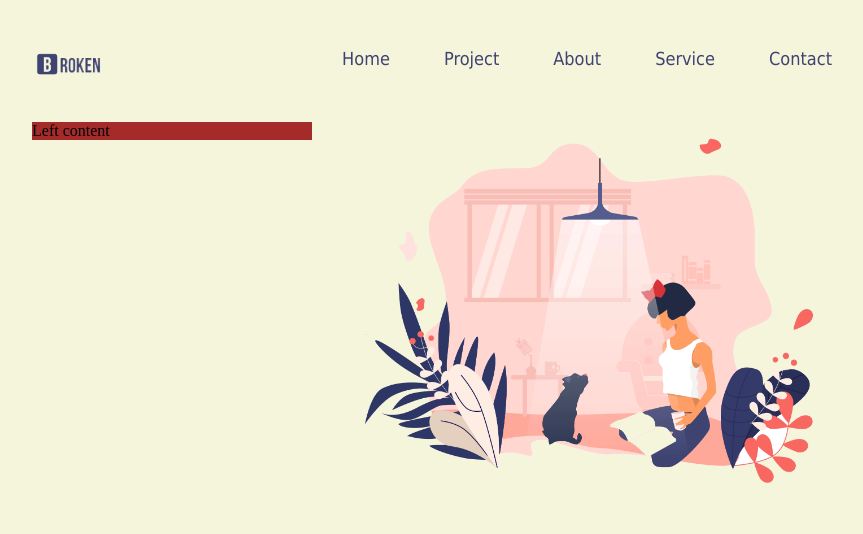
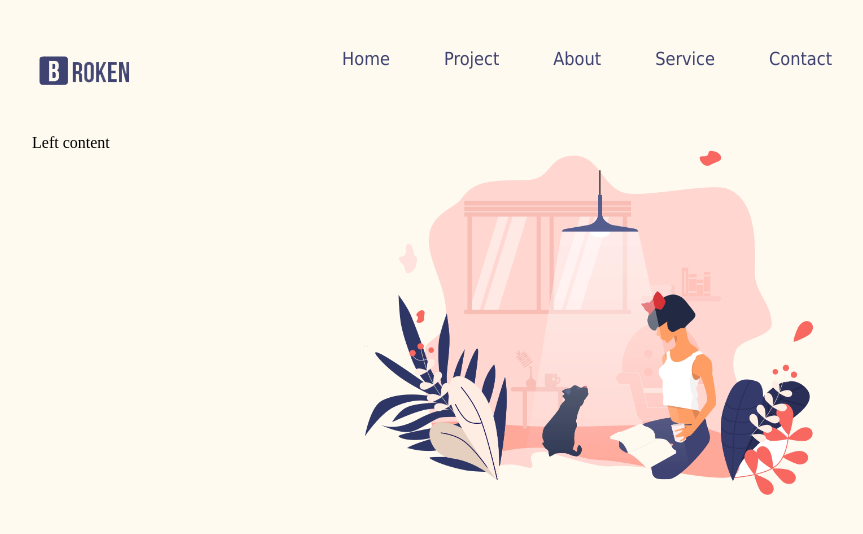
Before and after one commit to pijusp/3-happy-weekend, a website: page index.html in a window 1280 px wide. Shown: the whole page, without its empty margins (208-1071 px from the left). Drawn offline with Linux system fonts and the light colour scheme.

Commit message:
Simple fixes

```diff
--- a/styles.css
+++ b/styles.css
@@ -1,8 +1,8 @@
 body {
-    background-color: beige;
+    background-color:floralwhite;
 }
 header > img {
-    width: 70px;
+    width: 100px;
     float: left;
 }
 header > nav {
@@ -11,7 +11,7 @@ header > nav {
 header {
     display: inline-block;
     width:800px;
-    margin-left: calc(50% - 400px);
+    margin-left: calc((100% - 800px) / 2);
     margin-top: 40px;
 
 
@@ -33,7 +33,7 @@ nav {
 main{
     display: inline-block;
     width:800px;
-    margin-left: calc(50% - 400px);
+    margin-left: calc((100% - 800px) / 2);
     margin-top: 40px;
 
 }
@@ -45,8 +45,3 @@ main > div {
     width: 35%;
     float: left;
 }
-div{
-    width: 35%;
-    background-color:brown;
-
-}
```
Also changed, not shown: README.md.
